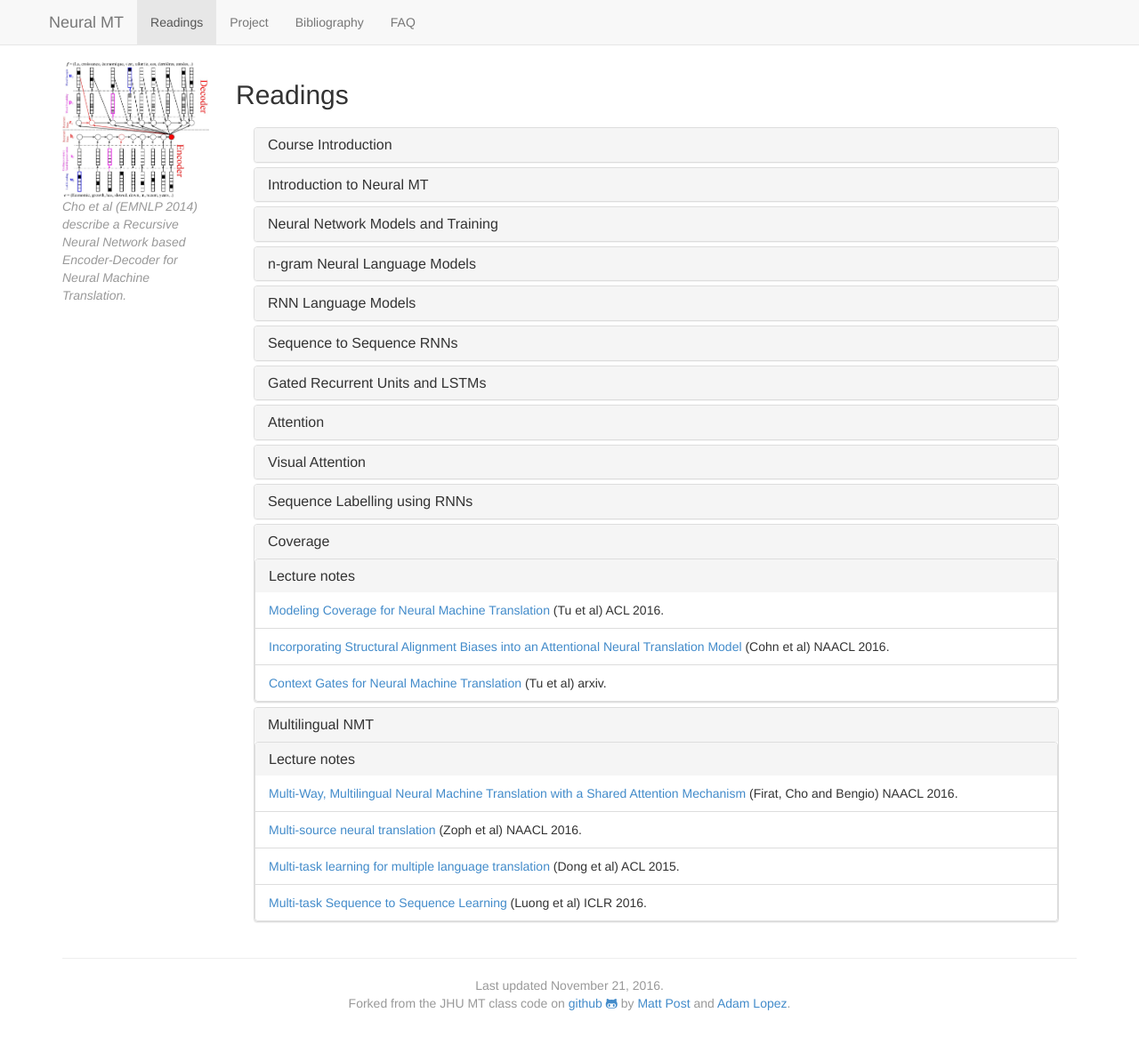
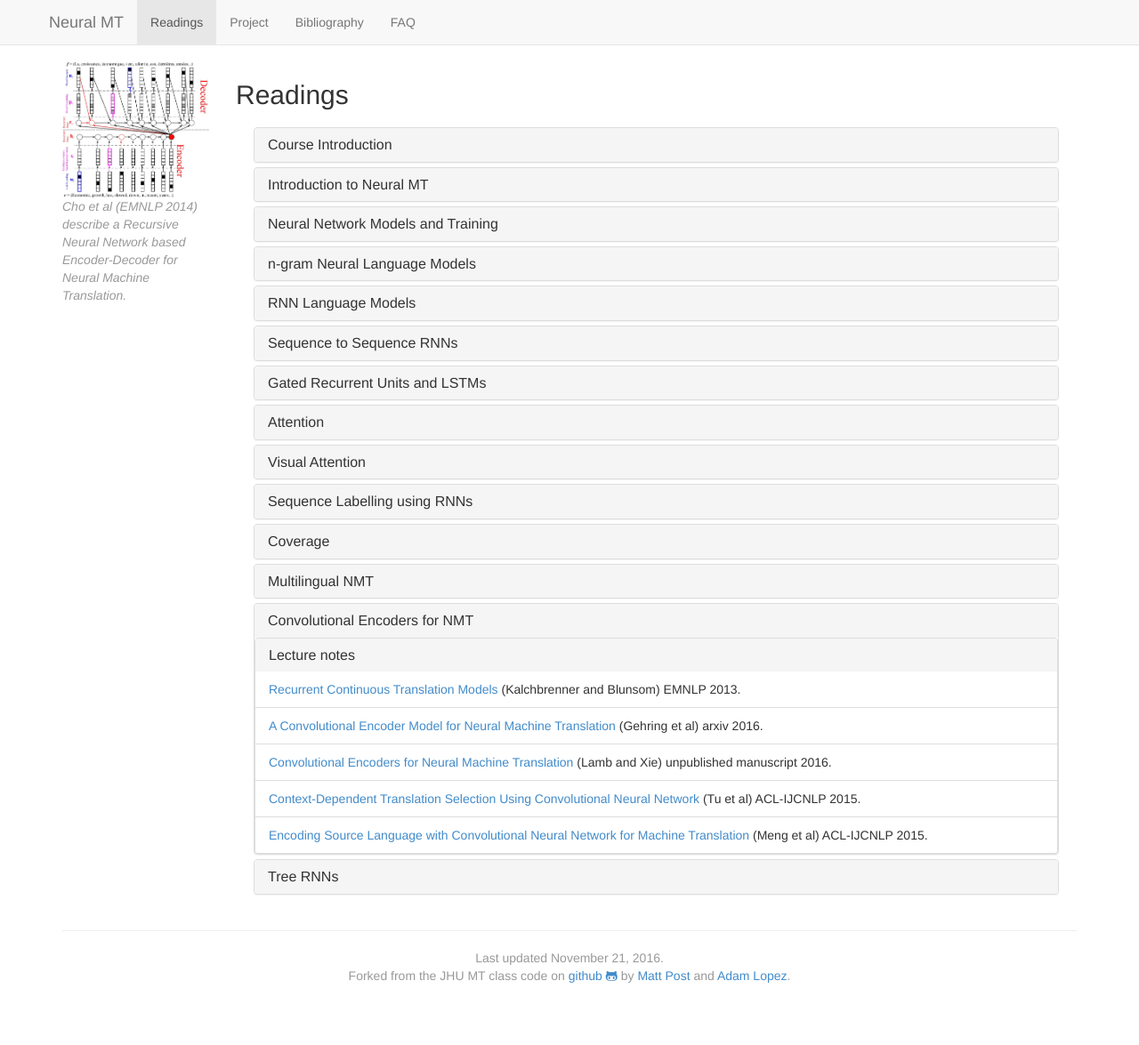
Before and after one commit to anoopsarkar/neuralmt-class, a Jekyll site: the page built from syllabus.md, in a window 1280 px wide and 1178 px high. Shown: the top 1175 px of the window at 89% size. Built offline with Jekyll 4.4.1, drawn with Linux system fonts in a browser that asks for light colours; nearby versions of some CDN libraries.

```diff
--- a/_data/syllabus.yaml
+++ b/_data/syllabus.yaml
@@ -89,6 +89,10 @@
       url: "http://www.cs.toronto.edu/~amnih/papers/ncelm.pdf"
       author: "Mnih and Teh"
       citation: "ICML 2012"
+    - title: "Fast and robust neural network joint models for statistical machine translation"
+      author: "Devlin et al"
+      url: "http://www.aclweb.org/anthology/P14-1129"
+      citation: "ACL 2014"
 - title: "RNN Language Models"
   tag: rnnlm
   current: false
@@ -220,7 +224,7 @@
       citation: "arxiv"
 - title: "Coverage"
   tag: coverage
-  current: true
+  current: false
   notes:
     - author: "Tu et al"
       title: "Modeling Coverage for Neural Machine Translation"
@@ -236,7 +240,7 @@
       citation: "arxiv"
 - title: "Multilingual NMT"
   tag: multiling
-  current: true
+  current: false
   notes:
     - author: "Firat, Cho and Bengio"
       title: "Multi-Way, Multilingual Neural Machine Translation with a Shared Attention Mechanism"
@@ -254,3 +258,39 @@
       title: "Multi-task Sequence to Sequence Learning"
       citation: "ICLR 2016"
       url: "https://arxiv.org/abs/1511.06114"
+- title: "Convolutional Encoders for NMT"
+  tag: convonmt
+  current: true
+  notes:
+    - author: "Kalchbrenner and Blunsom"
+      title: "Recurrent Continuous Translation Models"
+      url: "http://www.aclweb.org/anthology/D13-1176"
+      citation: "EMNLP 2013"
+    - author: "Gehring et al"
+      title: "A Convolutional Encoder Model for Neural Machine Translation"
+      url: "https://arxiv.org/abs/1611.02344"
+      citation: "arxiv 2016"
+    - author: "Lamb and Xie"
+      title: "Convolutional Encoders for Neural Machine Translation"
+      url: "https://cs224d.stanford.edu/reports/LambAndrew.pdf"
+      citation: "unpublished manuscript 2016"
+    - author: "Tu et al"
+      title: "Context-Dependent Translation Selection Using Convolutional Neural Network"
+      url: "http://www.aclweb.org/anthology/P15-2088"
+      citation: "ACL-IJCNLP 2015"
+    - author: "Meng et al"
+      title: "Encoding Source Language with Convolutional Neural Network for Machine Translation"
+      url: "http://www.aclweb.org/anthology/P15-1003.pdf"
+      citation: "ACL-IJCNLP 2015"
+- title: "Tree RNNs"
+  tag: treernn
+  current: false
+  notes:
+    - author: "Kiperwasser and Goldberg"
+      title: "Easy-First Dependency Parsing with Hierarchical Tree LSTMs"
+      url: "https://arxiv.org/pdf/1603.00375.pdf"
+      citation: "arxiv 2016"
+    - author: "Dyer et al"
+      title: "Recurrent Neural Network Grammars"
+      url: "https://arxiv.org/abs/1602.07776"
+      citation: "NAACL 2016"
```
Also changed, not shown: project.md (+6 -0 lines).
